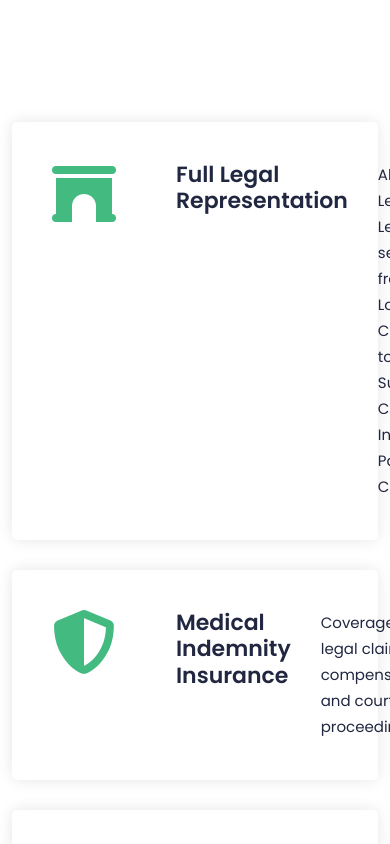
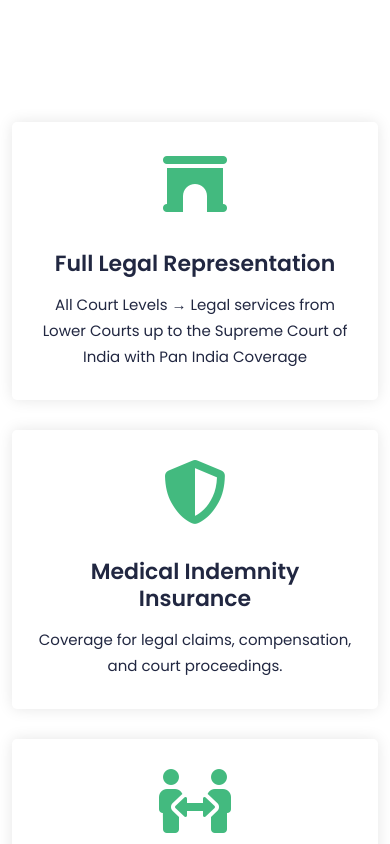
Before and after one commit to oerzn/Medicuslegal-Services, a plain HTML site: page index.html in a window 390 px wide. Shown: the part 2460-3304 px from the top of the page. Drawn offline with nearby package versions, Linux system fonts and the light colour scheme.

Commit message:
service icon mobile version

```diff
--- a/assets/css/templatemo-574-mexant.css
+++ b/assets/css/templatemo-574-mexant.css
@@ -834,7 +834,25 @@ section.services {
 
 }
 
-
+@media (max-width: 767px) {
+  .services .service-item {
+    flex-direction: column;
+    align-items: center;
+    text-align: center;
+    gap: 0;
+    padding: 30px 20px;
+  }
+  .services .service-item i {
+    margin: 0 0 20px 0;
+    float: none;
+  }
+  .services .service-item h4 {
+    margin-bottom: 15px;
+  }
+  .services .service-item p {
+    margin-bottom: 0;
+  }
+}
 
 /*
 ---------------------------------------------
```
